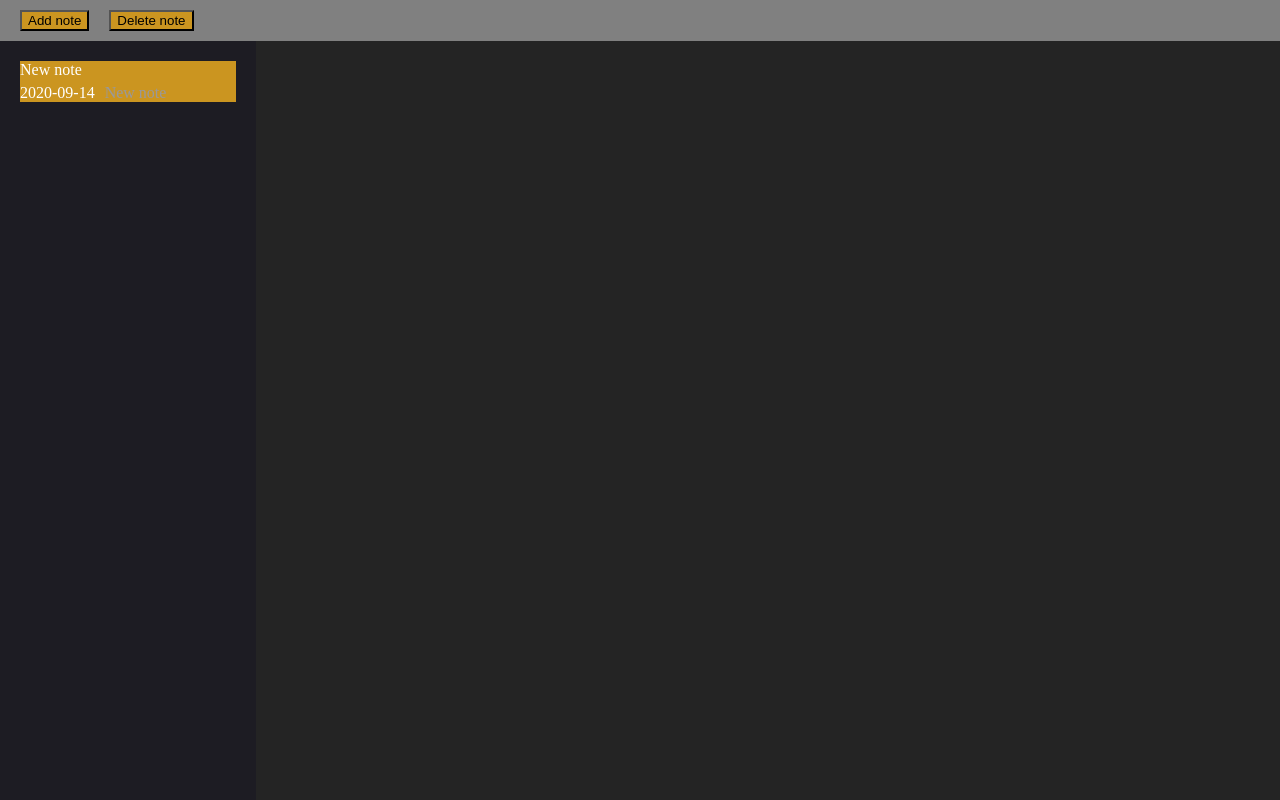
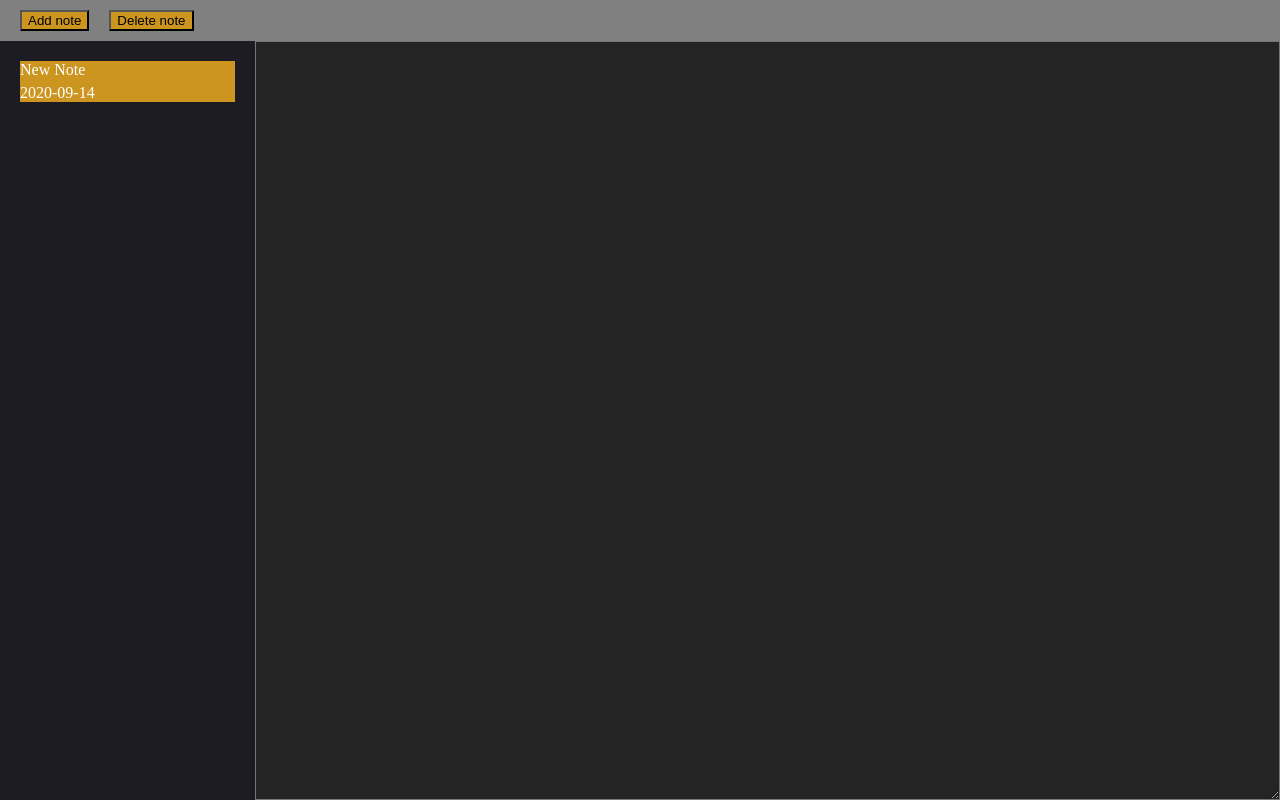
Before and after one commit to Yaroslaww-1/notes, a website built with webpack: page public/index.html in a window 1280 px wide. Both pictures are taken after a click on the button "Add note". Built offline with nearby package versions, Linux system fonts and the light colour scheme.

Commit message:
add note editing functionality

```diff
--- a/src/index.js
+++ b/src/index.js
@@ -9,16 +9,21 @@ const notesService = new NotesService();
 const RootElementFactory = (params) => {
   const rootElement = createRootElement({
     notes: notesService.notes,
-    onNoteCreate: () => notesService.addNote(new Note({ text: 'New note' })),
+    selectedNote: notesService.getSelectedNote(),
+    onNoteCreate: () => notesService.addNote(new Note({})),
     onNoteDelete: () => notesService.deleteSelectedNote(),
     onNoteSelect: (note) => notesService.selectNote(note),
+    onNoteEdit: (note, newText) => {
+      note.text = newText;
+      notesService.updateNoteById(note.id, note)
+    },
+    isEditable: !!notesService.getSelectedNote(),
     ...params
   });
   return rootElement;
 };
 
-notesService.subscribe('updateNotes', (data) => {
-  console.log('event', data);
+notesService.subscribe('updateNotes', () => {
   setRootElement(RootElementFactory());
 });
 
--- a/src/services/NotesService/note.js
+++ b/src/services/NotesService/note.js
@@ -2,12 +2,17 @@ import { getDayMonthYearFormat } from '../../helpers/date.helper';
 import { createUUID } from '../../helpers/uuid.helper';
 
 export class Note {
-  constructor({ text, createdAt, updatedAt, isSelected }) {
+  constructor({
+    text = '',
+    createdAt = new Date(),
+    updatedAt = null,
+    isSelected = false
+  }) {
     this.id = createUUID();
-    this.isSelected = isSelected || false;
-    this.text = text || '';
-    this.createdAt = createdAt || new Date();
-    this.updatedAt = updatedAt || null;
+    this.isSelected = isSelected;
+    this.text = text;
+    this.createdAt = createdAt;
+    this.updatedAt = updatedAt;
   }
 
   getTimestamp = () => {
--- a/src/services/NotesService/notes.service.js
+++ b/src/services/NotesService/notes.service.js
@@ -1,5 +1,4 @@
 import { EventManager } from '../../helpers/events.helper';
-import { Note } from './note';
 
 export class NotesService extends EventManager {
   constructor() {
@@ -33,10 +32,7 @@ export class NotesService extends EventManager {
   selectNote = (note) => {
     this.#unselectAll();
     note.isSelected = true;
-    this.notes = this.notes.map((_note) =>
-      _note.id === note.id ? note :_note
-    );
-    this.notify('updateNotes', this.notes);
+    this.updateNoteById(note.id, note);
   };
 
   getSelectedNote = () => {
@@ -45,9 +41,17 @@ export class NotesService extends EventManager {
     );
   }
 
+  updateNoteById = (id, newNote) => {
+    this.notes = this.notes.map((note) => {
+      if (note.id === id) note = newNote;
+      return note;
+    });
+    this.notify('updateNotes', this.notes);
+  }
+
   #unselectAll = () => {
     this.notes = this.notes.map(note => {
-      note.unselect();
+      note.isSelected = false;
       return note;
     });
     this.notify('updateNotes', this.notes);
--- a/src/templates/noteEdit/index.js
+++ b/src/templates/noteEdit/index.js
@@ -1,7 +1,12 @@
 import './styles.css';
 
-export const createNoteEditElement = () => {
-  const rootElement = document.createElement('div');
+export const createNoteEditElement = ({ note, isEditable = false, onNoteEdit }) => {
+  const rootElement = document.createElement('textarea');
+  rootElement.value = note?.text || '';
   rootElement.className = 'note-edit';
+  if (!isEditable) rootElement.setAttribute('disabled', true);
+  rootElement.addEventListener('input', () => {
+    onNoteEdit(note, rootElement.value);
+  });
   return rootElement;
 }
--- a/src/templates/noteEdit/styles.css
+++ b/src/templates/noteEdit/styles.css
@@ -2,4 +2,7 @@
   display: flex;
   flex: 80;
   background-color: #242424;
+  color: #ffffff;
+  font-size: 18px;
+  outline: none;
 }
--- a/src/templates/root/index.js
+++ b/src/templates/root/index.js
@@ -10,6 +10,8 @@ export const createRootElement = ({
   onNoteDelete,
   onNoteSelect,
   onNoteEdit,
+  isEditable,
+  selectedNote,
 }) => {
   const rootElement = document.createElement('div');
   rootElement.setAttribute('id', 'root');
@@ -19,10 +21,14 @@ export const createRootElement = ({
 
   const mainContentElement = document.createElement('div');
   mainContentElement.className = 'main-content';
-  const notesListElement = createNotesListElement({ notes, onNoteSelect, onNoteEdit });
+  const notesListElement = createNotesListElement({ notes, onNoteSelect });
   mainContentElement.appendChild(notesListElement);
 
-  const noteEditElement = createNoteEditElement();
+  const noteEditElement = createNoteEditElement({
+    note: selectedNote,
+    isEditable,
+    onNoteEdit,
+  });
   mainContentElement.appendChild(noteEditElement);
 
   rootElement.appendChild(mainContentElement);
```
